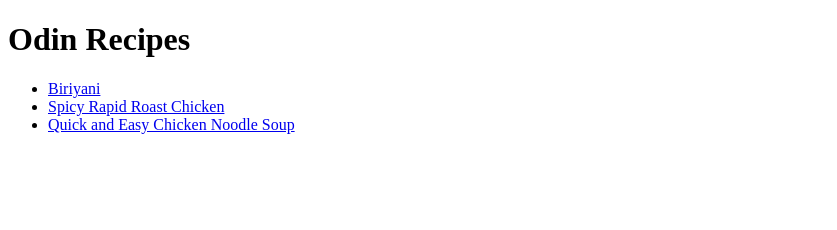
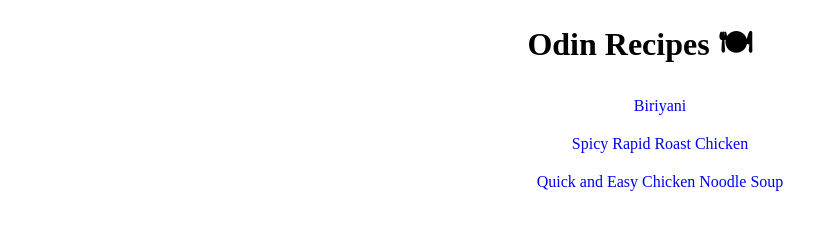
Before and after one commit to m-im-ha/odin-recipes, a plain HTML site: page index.html in a window 1280 px wide. Shown: the whole page, without its empty margins (0-837 px from the left). Drawn offline with Linux system fonts and the light colour scheme.

Commit message:
create style.css file and edit it

```diff
--- a/index.html
+++ b/index.html
@@ -3,10 +3,11 @@
   <head>
     <meta charset="UTF-8" />
     <meta name="viewport" content="width=device-width, initial-scale=1.0" />
+    <link rel="stylesheet" href="style.css" />
     <title>Document</title>
   </head>
   <body>
-    <h1>Odin Recipes</h1>
+    <h1>Odin Recipes 🍽</h1>
     <ul>
       <li><a href="recipes/biriyani.html">Biriyani</a></li>
       <li><a href="recipes/spicyRoast.html">Spicy Rapid Roast Chicken</a></li>
--- /dev/null
+++ b/style.css
@@ -0,0 +1,16 @@
+h1,
+ul {
+  text-align: center;
+}
+
+ul {
+  list-style: none;
+}
+
+li {
+  margin-top: 20px;
+}
+
+li a {
+  text-decoration: none;
+}
```
